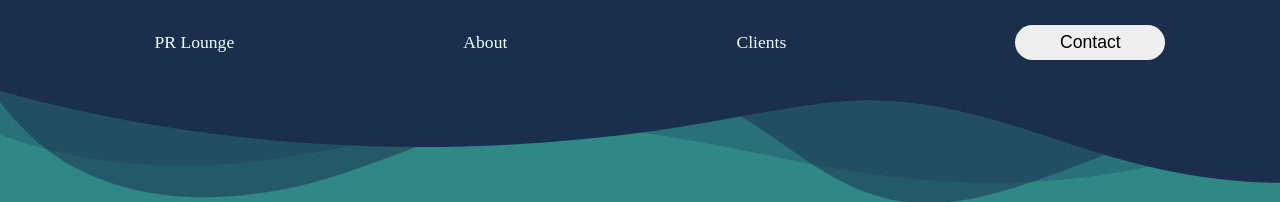
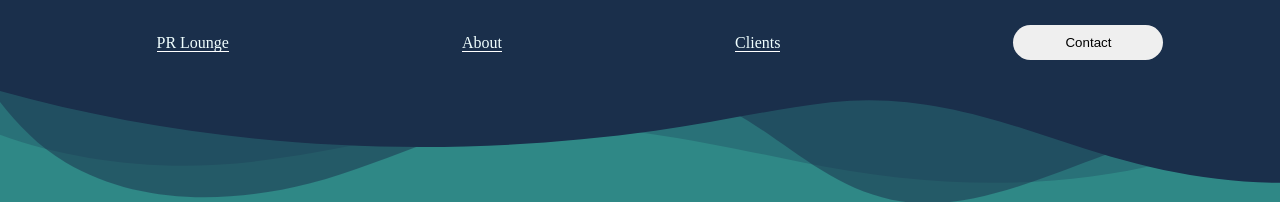
Before and after one commit to alyosha-bar/React-ToDo, a React (Vite) app: page / in a window 1280 px wide. Shown: the top 202 px of the page. Built offline with nearby package versions, Linux system fonts and the light colour scheme.

Commit message:
update css

```diff
--- a/src/components/MainContent.jsx
+++ b/src/components/MainContent.jsx
@@ -56,9 +56,9 @@ function MainContent() {
 
             <h1 className='title'> Clients </h1>
             <ul className='clients'>
+                {/* <li><img src="src\img\avastLogo.png" alt="" /></li>
                 <li><img src="src\img\avastLogo.png" alt="" /></li>
-                <li><img src="src\img\avastLogo.png" alt="" /></li>
-                <li><img src="src\img\avastLogo.png" alt="" /></li>
+                <li><img src="src\img\avastLogo.png" alt="" /></li> */}
             </ul>
 
 
@@ -88,48 +88,6 @@ function MainContent() {
             </div>
         </section>
     </>
-
-
-    // <div className='wave'>
-    //     <div className='main-part'>
-    //         <div className='about'>
-    //             <h1> About</h1>
-    //             <p>We are a marketing communications agency which takes pleasure in connecting clients
-    //                 with their target audiences. Our aim is to develop long-term partnerships with our
-    //                 clients by delivering excellent business results: higher profile for their names, brands,
-    //                 products and services; higher sales, higher footfall, better profit margins. </p>
-
-    //             <br />
-    //             <p>
-    //                 We offer long-term experience in marketing communications plus insights based on
-    //                 personal relationships with leading writers, editors, publishers, bloggers and broadcasters.
-    //                 We rely on creativity to achieve stand-out and carefully-composed storylines to achieve consumer
-    //                 engagement. Our programmes combine traditional media with online and social media,
-    //                 direct-contact events, ambient marketing and endorsement by key opinion formers.</p>
-    //         </div>
-
-    //         <div className='experience'>
-                // <h1> Experience </h1>
-                // <p>We are a marketing communications agency which takes pleasure in connecting clients
-                //     with their target audiences. Our aim is to develop long-term partnerships with our
-                //     clients by delivering excellent business results: higher profile for their names, brands,
-                //     products and services; higher sales, higher footfall, better profit margins. </p>
-
-                // <br />
-                // <p>
-                //     We offer long-term experience in marketing communications plus insights based on
-                //     personal relationships with leading writers, editors, publishers, bloggers and broadcasters.
-                //     We rely on creativity to achieve stand-out and carefully-composed storylines to achieve consumer
-                //     engagement. Our programmes combine traditional media with online and social media,
-                //     direct-contact events, ambient marketing and endorsement by key opinion formers.</p>
-    //             </div>
-    //     </div>
-    // </div>
-
-
-    // <div className='main-part'>
-
-    // </div>
     )
 }
 
--- a/src/styles/nav.css
+++ b/src/styles/nav.css
@@ -13,10 +13,6 @@ nav {
     align-items: center;
 }
 
-.nav-links:hover {
-    background-color: rgb(58, 129, 156);
-}
-
 .nav-links, .nav-button {
     list-style: none;
     padding: 25px 70px;
@@ -24,8 +20,42 @@ nav {
 
 .nav-links a {
     text-decoration: none;
-    font-size: 1.1rem;
     color: azure;
+}
+
+
+/* Define the keyframes for the animation */
+@keyframes underline-from-left {
+    0% {
+      width: 0;
+      left: 0;
+    }
+    100% {
+      width: 100%;
+      left: 0;
+    }
+  }
+
+  /* Apply the animation to an element */
+  .nav-links a {
+    position: relative;
+    display: inline-block;
+  }
+
+  .nav-links a::before {
+    content: "";
+    position: absolute;
+    bottom: 0;
+    left: 0;
+    width: 0;
+    height: 1px; /* Adjust the height as needed */
+    background-color: white; /* Change the color as needed */
+    animation: underline-from-left 0.5s ease-in-out forwards;
+  }
+
+  /* Trigger the animation on hover */
+.nav-links a:hover::before {
+    width: 100%;
 }
 
 .contact-btn {
@@ -33,7 +63,6 @@ nav {
     height: 35px;
     border-radius: 45px;
     border: none;
-    font-size: 1.1rem;
 }
 
 .contact-btn:hover {
```
